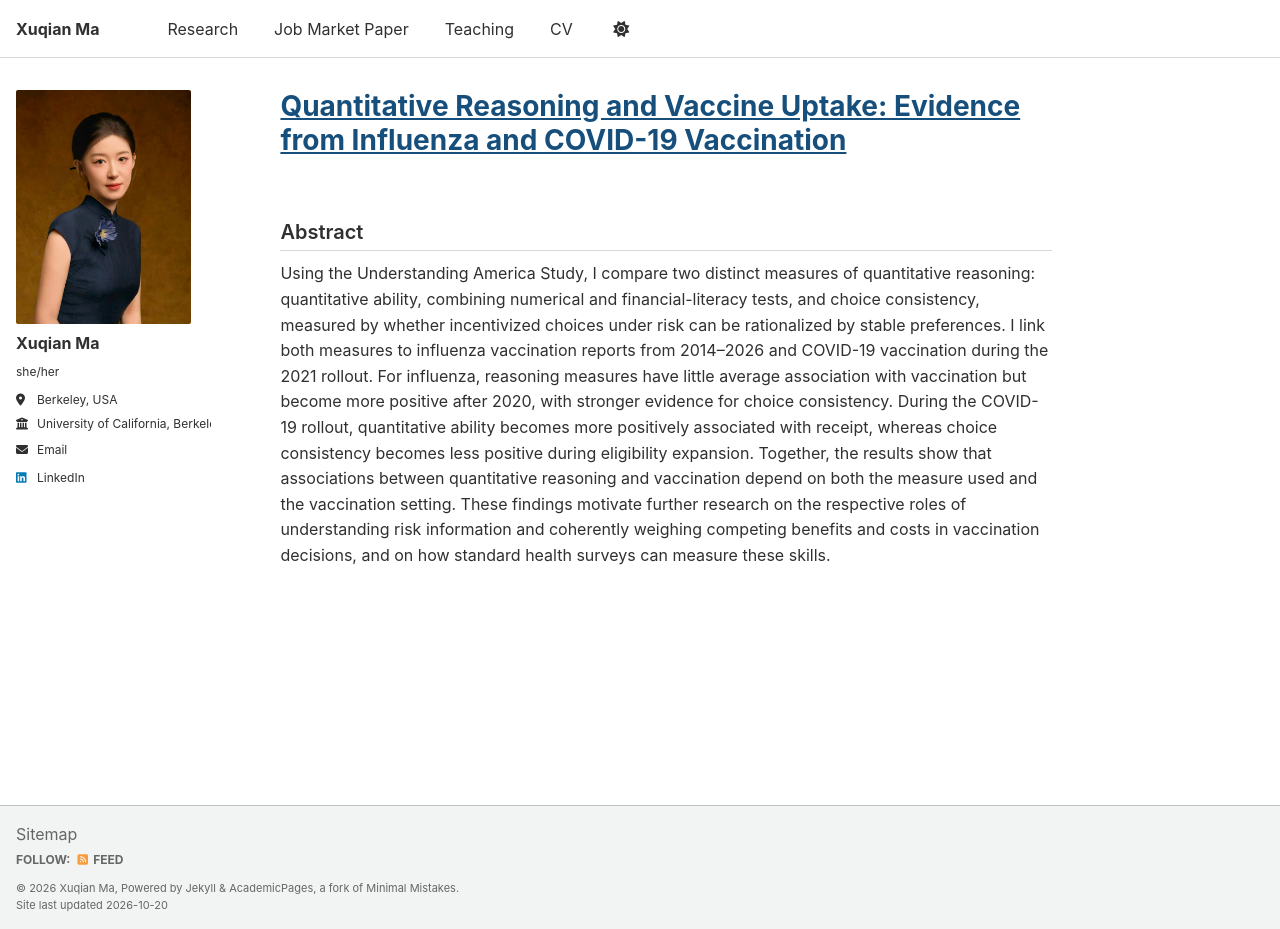
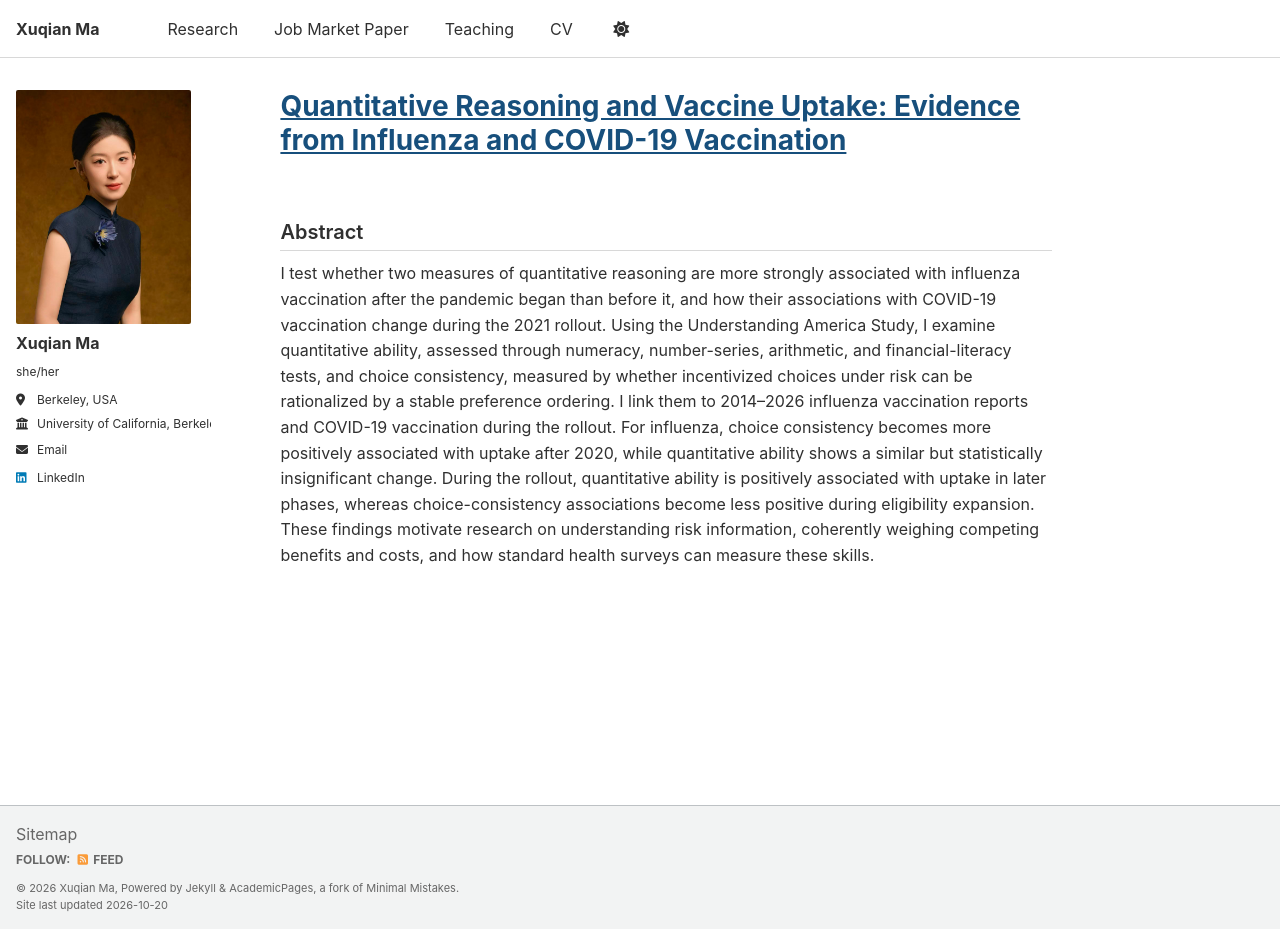
Before and after one commit to xuqianma0718/xuqianma0718.github.io, a Jekyll site: the page built from _publications/economic-rationality-preventive-health.md, in a window 1280 px wide and 929 px high. Built offline with Jekyll 4.4.1, drawn with Linux system fonts in a browser that asks for light colours; a script that is not in the unit is left out.

Commit message:
Revise JMP abstract specification

```diff
--- a/_publications/economic-rationality-preventive-health.md
+++ b/_publications/economic-rationality-preventive-health.md
@@ -6,7 +6,7 @@ permalink: /job-market-paper/
 authors: "Xuqian Ma"
 paper_url: "https://drive.google.com/file/d/1JBFgaiin_XU56YyAmNXcrnsnGFxtNzU8/view?usp=sharing"
 abstract: >-
-  Using the Understanding America Study, I compare two distinct measures of quantitative reasoning: quantitative ability, combining numerical and financial-literacy tests, and choice consistency, measured by whether incentivized choices under risk can be rationalized by stable preferences. I link both measures to influenza vaccination reports from 2014–2026 and COVID-19 vaccination during the 2021 rollout. For influenza, reasoning measures have little average association with vaccination but become more positive after 2020, with stronger evidence for choice consistency. During the COVID-19 rollout, quantitative ability becomes more positively associated with receipt, whereas choice consistency becomes less positive during eligibility expansion. Together, the results show that associations between quantitative reasoning and vaccination depend on both the measure used and the vaccination setting. These findings motivate further research on the respective roles of understanding risk information and coherently weighing competing benefits and costs in vaccination decisions, and on how standard health surveys can measure these skills.
+  I test whether two measures of quantitative reasoning are more strongly associated with influenza vaccination after the pandemic began than before it, and how their associations with COVID-19 vaccination change during the 2021 rollout. Using the Understanding America Study, I examine quantitative ability, assessed through numeracy, number-series, arithmetic, and financial-literacy tests, and choice consistency, measured by whether incentivized choices under risk can be rationalized by a stable preference ordering. I link them to 2014–2026 influenza vaccination reports and COVID-19 vaccination during the rollout. For influenza, choice consistency becomes more positively associated with uptake after 2020, while quantitative ability shows a similar but statistically insignificant change. During the rollout, quantitative ability is positively associated with uptake in later phases, whereas choice-consistency associations become less positive during eligibility expansion. These findings motivate research on understanding risk information, coherently weighing competing benefits and costs, and how standard health surveys can measure these skills.
 excerpt: ""
 links: '[<a href="https://drive.google.com/file/d/1JBFgaiin_XU56YyAmNXcrnsnGFxtNzU8/view?usp=sharing" target="_blank" rel="noopener">Paper</a>]'
 share: false
```
